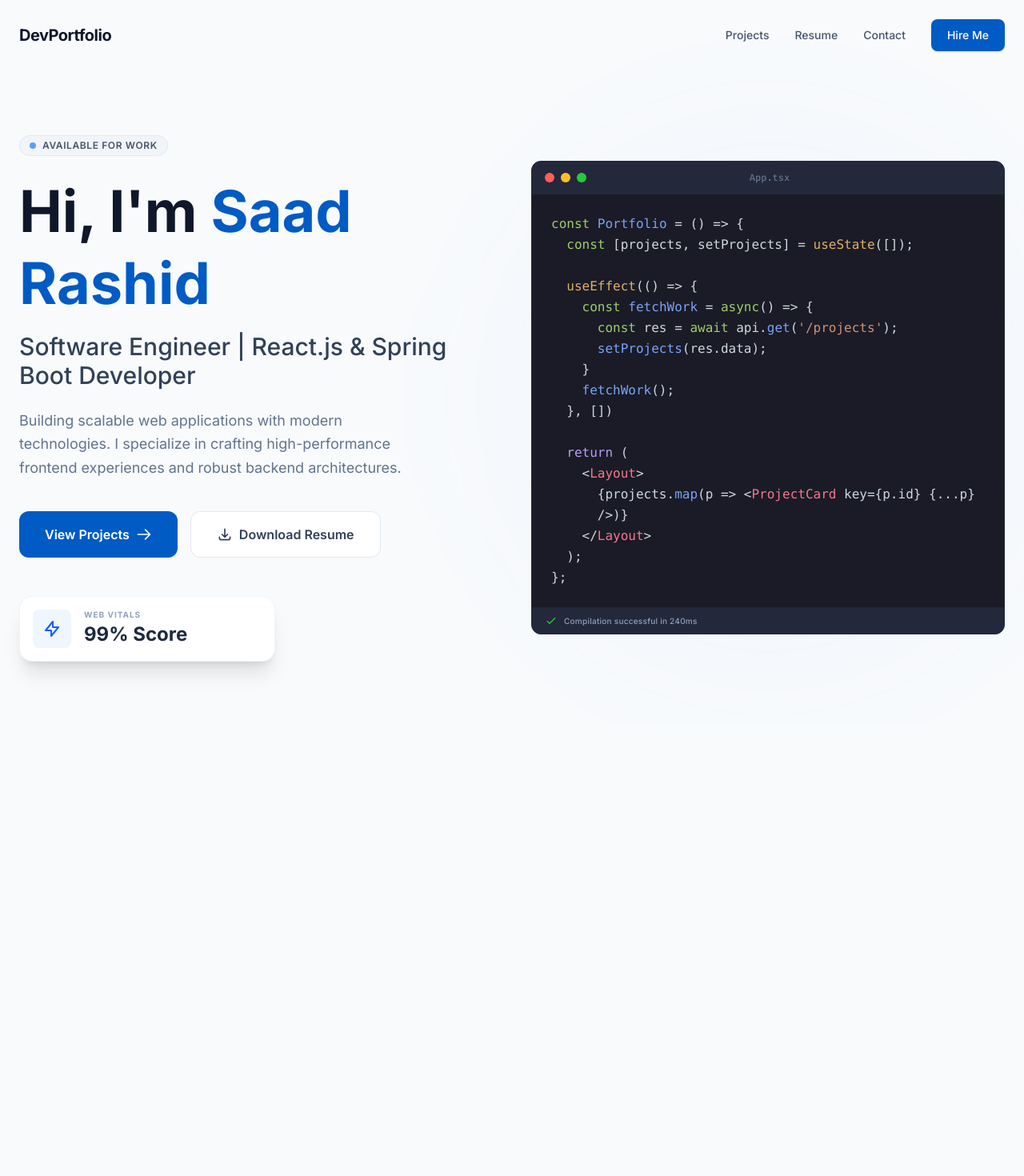
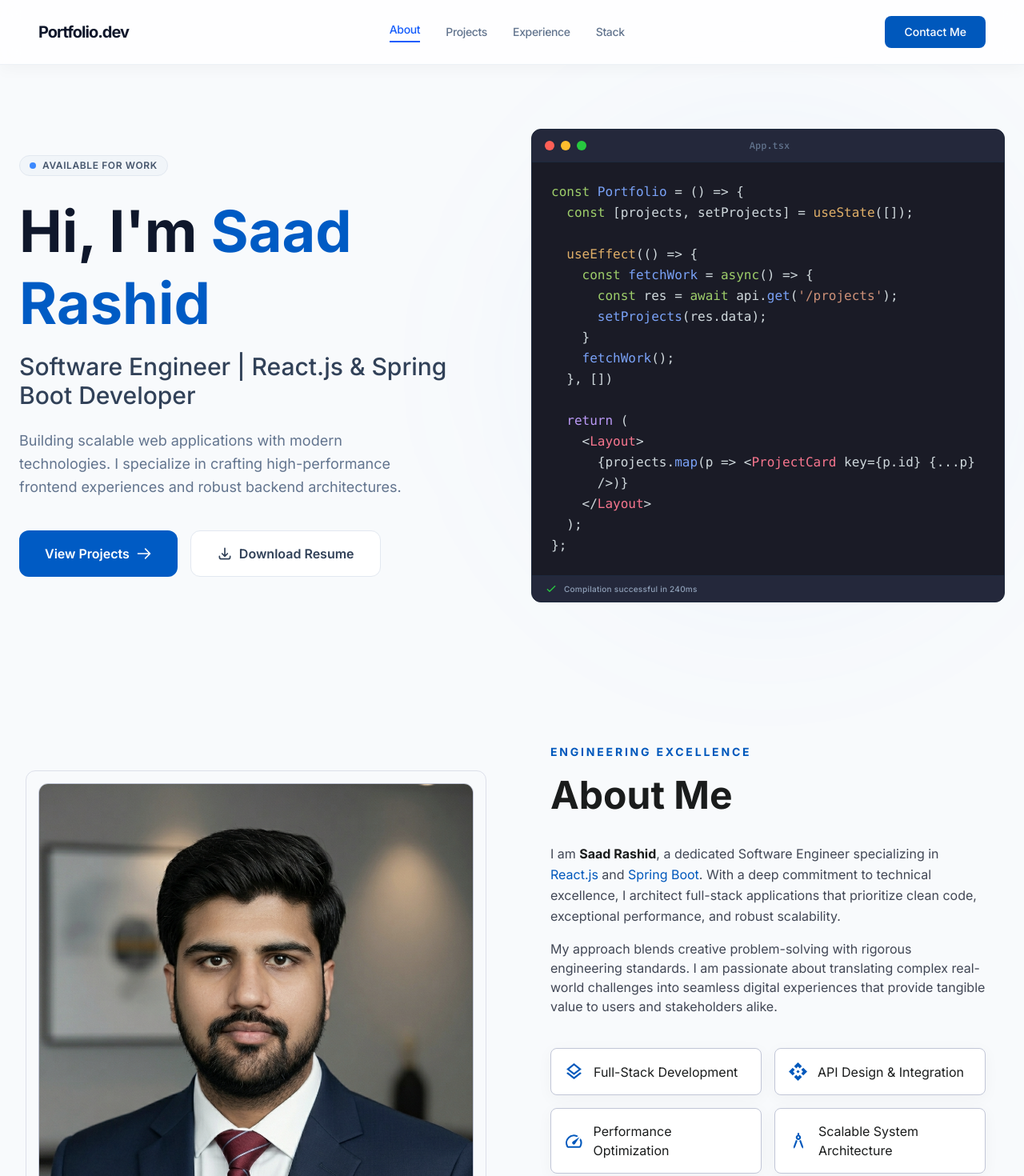
Before and after one commit to saadrashid304/saad-portfolio, a Next.js app: page / in a window 1280 px wide. Shown: the top 1470 px of the page at 80% size. Before the commit the page ends 907 px from the top, so only its background shows below. Built offline with nearby package versions, Linux system fonts and the light colour scheme.

Commit message:
Added AboutMe.tsx

```diff
--- a/next.config.ts
+++ b/next.config.ts
@@ -3,6 +3,11 @@ import type { NextConfig } from "next";
 const nextConfig: NextConfig = {
   /* config options here */
   reactCompiler: true,
+  images: {
+    remotePatterns: [
+      new URL("https://lh3.googleusercontent.com/aida-public/**"),
+    ],
+  },
 };
 
 export default nextConfig;
--- a/src/app/globals.css
+++ b/src/app/globals.css
@@ -1,4 +1,90 @@
 @import "tailwindcss";
+
+@theme {
+  /* Colors */
+  --color-secondary-fixed: #e5e2e1;
+  --color-tertiary-fixed: #ffdbcc;
+  --color-outline-variant: #c1c6d7;
+  --color-inverse-on-surface: #f0f1f1;
+  --color-on-tertiary-fixed-variant: #7c2e00;
+  --color-on-primary-fixed-variant: #004493;
+  --color-surface-dim: #dadada;
+  --color-on-tertiary: #ffffff;
+  --color-on-tertiary-container: #fffbff;
+  --color-on-primary-container: #fefcff;
+  --color-on-tertiary-fixed: #351000;
+  --color-on-surface-variant: #414755;
+  --color-outline: #717786;
+  --color-primary-fixed: #d8e2ff;
+  --color-surface-container: #eeeeee;
+  --color-primary-fixed-dim: #adc6ff;
+  --color-on-secondary-fixed-variant: #474746;
+  --color-on-secondary-container: #636262;
+  --color-primary-container: #0070eb;
+  --color-on-primary: #ffffff;
+  --color-inverse-surface: #2f3131;
+  --color-on-primary-fixed: #001a41;
+  --color-tertiary: #9e3d00;
+  --color-secondary: #5f5e5e;
+  --color-surface: #f9f9f9;
+  --color-surface-variant: #e2e2e2;
+  --color-surface-container-highest: #e2e2e2;
+  --color-surface-bright: #f9f9f9;
+  --color-background: #f9f9f9;
+  --color-tertiary-fixed-dim: #ffb595;
+  --color-surface-tint: #005bc1;
+  --color-on-background: #1a1c1c;
+  --color-on-secondary-fixed: #1c1b1b;
+  --color-on-error-container: #93000a;
+  --color-tertiary-container: #c64f00;
+  --color-on-secondary: #ffffff;
+  --color-on-error: #ffffff;
+  --color-surface-container-lowest: #ffffff;
+  --color-error-container: #ffdad6;
+  --color-surface-container-high: #e8e8e8;
+  --color-inverse-primary: #adc6ff;
+  --color-primary: #0058bc;
+  --color-on-surface: #1a1c1c;
+  --color-surface-container-low: #f3f3f3;
+  --color-secondary-fixed-dim: #c8c6c5;
+  --color-error: #ba1a1a;
+  --color-secondary-container: #e2dfde;
+
+  /* Border Radius */
+  --radius: 0.25rem;
+  --radius-lg: 0.5rem;
+  --radius-xl: 0.75rem;
+  --radius-full: 9999px;
+
+  /* Spacing */
+  --spacing-container-max: 1200px;
+  --spacing-md: 16px;
+  --spacing-unit: 4px;
+  --spacing-lg: 24px;
+  --spacing-xxl: 96px;
+  --spacing-xs: 4px;
+  --spacing-gutter: 24px;
+  --spacing-sm: 8px;
+  --spacing-xl: 48px;
+
+  /* Fonts */
+  --font-h1: Inter, sans-serif;
+  --font-h2: Inter, sans-serif;
+  --font-h3: Inter, sans-serif;
+  --font-body-md: Inter, sans-serif;
+  --font-body-lg: Inter, sans-serif;
+  --font-label-sm: Inter, sans-serif;
+  --font-code: monospace;
+
+  /* Font Sizes */
+  --text-h1: 48px;
+  --text-h2: 32px;
+  --text-h3: 24px;
+  --text-body-md: 16px;
+  --text-body-lg: 18px;
+  --text-code: 14px;
+  --text-label-sm: 14px;
+}
 
 body {
   font-family: "Inter", sans-serif;
--- a/src/app/page.tsx
+++ b/src/app/page.tsx
@@ -1,9 +1,11 @@
 import HeroSection from "@/components/HeroSection";
+import AboutMe from "@/components/AboutMe";
 
 export default function Home() {
   return (
     <main>
       <HeroSection />
+      <AboutMe />
     </main>
   );
 }
--- /dev/null
+++ b/src/components/AboutMe.tsx
@@ -0,0 +1,105 @@
+import Image from "next/image";
+import {
+  MdOutlineLayers,
+  MdOutlineApi,
+  MdOutlineSpeed,
+  MdOutlineArchitecture,
+  MdOutlineDownload,
+} from "react-icons/md";
+
+import ProfilePicture from "@/assets/Profile_Image.png";
+
+export default function AboutMe() {
+  return (
+    // <!-- About Me Section -->
+    <section className="max-w-7xl mx-auto px-6 md:px-12 py-xxl flex flex-col md:flex-row items-center gap-xl md:gap-xxl">
+      {/* <!-- Left Side: Profile Image --> */}
+      <div className="w-full md:w-1/2 flex justify-center md:justify-start">
+        <div className="relative group w-full">
+          {/* <!-- Subtle border frame aesthetic from SCREEN_6 --> */}
+          <div className="absolute -inset-4 border border-outline-variant rounded-xl opacity-50 group-hover:border-primary transition-colors duration-500"></div>
+          <div className="relative w-full aspect-square overflow-hidden rounded-xl bg-surface-container-low shadow-soft border border-outline-variant">
+            <Image
+              priority
+              alt="Alex Rivera Profile"
+              className="w-full h-full object-cover grayscale-20 group-hover:grayscale-0 transition-all duration-700"
+              data-alt="A professional, high-end portrait of a software engineer named Saad Rashid. He has a confident and approachable expression, set against a clean, minimalist studio background with soft, diffused lighting. The image captures him from the shoulders up, highlighting a modern tech-professional aesthetic. The color palette is dominated by neutral tones and soft whites to match the light-mode UI design, reflecting technical precision and maturity."
+              src={ProfilePicture}
+            />
+          </div>
+          {/* <!-- Status Indicator --> */}
+          <div className="absolute bottom-4 right-4 bg-white px-4 py-2 rounded-full border border-outline-variant flex items-center gap-2 shadow-sm">
+            <span className="relative flex h-2 w-2">
+              <span className="animate-ping absolute inline-flex h-full w-full rounded-full bg-primary opacity-75"></span>
+              <span className="relative inline-flex rounded-full h-2 w-2 bg-primary"></span>
+            </span>
+            <span className="text-xs font-semibold tracking-wider uppercase text-on-surface">
+              Available for projects
+            </span>
+          </div>
+        </div>
+      </div>
+      {/* <!-- Right Side: Content --> */}
+      <div className="w-full md:w-1/2 flex flex-col gap-lg">
+        <div className="flex flex-col gap-sm">
+          <span className="text-primary font-bold text-label-sm uppercase tracking-[0.2em]">
+            Engineering Excellence
+          </span>
+          <h1 className="font-h1 text-h1 font-bold text-on-surface">
+            About Me
+          </h1>
+        </div>
+        <div className="space-y-md">
+          <p className="font-body-lg text-on-surface-variant leading-relaxed">
+            I am <span className="font-bold text-on-surface">Saad Rashid</span>,
+            a dedicated Software Engineer specializing in{" "}
+            <span className="text-primary">React.js</span> and{" "}
+            <span className="text-primary">Spring Boot</span>. With a deep
+            commitment to technical excellence, I architect full-stack
+            applications that prioritize clean code, exceptional performance,
+            and robust scalability.
+          </p>
+          <p className="font-body-md text-on-surface-variant">
+            My approach blends creative problem-solving with rigorous
+            engineering standards. I am passionate about translating complex
+            real-world challenges into seamless digital experiences that provide
+            tangible value to users and stakeholders alike.
+          </p>
+        </div>
+        {/* <!-- Highlights Grid --> */}
+        <div className="grid grid-cols-1 sm:grid-cols-2 gap-md pt-md">
+          <div className="flex items-center gap-3 p-md bg-white border border-outline-variant rounded-lg hover:border-primary transition-colors duration-300 shadow-[0px_4px_20px_rgba(0,0,0,0.04)]">
+            <MdOutlineLayers className="text-primary" size={25} />
+            <span className="font-h3 text-body-md text-on-surface">
+              Full-Stack Development
+            </span>
+          </div>
+          <div className="flex items-center gap-3 p-md bg-white border border-outline-variant rounded-lg hover:border-primary transition-colors duration-300 shadow-[0px_4px_20px_rgba(0,0,0,0.04)]">
+            <MdOutlineApi className="text-primary" size={25} />
+            <span className="font-h3 text-body-md text-on-surface">
+              API Design &amp; Integration
+            </span>
+          </div>
+          <div className="flex items-center gap-3 p-md bg-white border border-outline-variant rounded-lg hover:border-primary transition-colors duration-300 shadow-[0px_4px_20px_rgba(0,0,0,0.04)]">
+            <MdOutlineSpeed className="text-primary" size={25} />
+            <span className="font-h3 text-body-md text-on-surface">
+              Performance Optimization
+            </span>
+          </div>
+          <div className="flex items-center gap-3 p-md bg-white border border-outline-variant rounded-lg hover:border-primary transition-colors duration-300 shadow-[0px_4px_20px_rgba(0,0,0,0.04)]">
+            <MdOutlineArchitecture className="text-primary" size={30} />
+            <span className="font-h3 text-body-md text-on-surface">
+              Scalable System Architecture
+            </span>
+          </div>
+        </div>
+        <div className="pt-lg">
+          <button className="bg-primary text-on-primary cursor-pointer px-8 py-4 rounded-lg font-bold text-label-sm uppercase tracking-widest flex items-center gap-2 hover:opacity-90 active:scale-95 transition-all shadow-lg shadow-primary/20">
+            <MdOutlineDownload size={25} />
+            Download Resume
+          </button>
+        </div>
+      </div>
+    </section>
+  );
+}
--- a/src/components/HeroSection.tsx
+++ b/src/components/HeroSection.tsx
@@ -37,13 +37,13 @@ export default function HeroSection() {
           <h2 className="text-2xl lg:text-3xl font-medium text-slate-700 mb-6">
             Software Engineer | React.js &amp; Spring Boot Developer
           </h2>
-          <p className="text-lg text-slate-500 max-w-lg leading-relaxed mb-10">
+          <p className="text-lg text-slate-500 max-w-120 leading-relaxed mb-10">
             Building scalable web applications with modern technologies. I
             specialize in crafting high-performance frontend experiences and
             robust backend architectures.
           </p>
           <div className="flex flex-col sm:flex-row gap-4">
-            <button className="bg-[#005bc4] text-white px-8 py-4 rounded-xl font-semibold flex items-center justify-center space-x-2 hover:bg-blue-700 transition-all group">
+            <button className="bg-[#005bc4] text-white px-8 py-4 rounded-xl font-semibold flex items-center justify-center space-x-2 hover:bg-blue-700 transition-all group cursor-pointer">
               <span>View Projects</span>
               <svg
                 className="h-5 w-5 transform group-hover:translate-x-1 transition-transform"
@@ -54,13 +54,13 @@ export default function HeroSection() {
               >
                 <path
                   d="M14 5l7 7m0 0l-7 7m7-7H3"
-                  stroke-linecap="round"
-                  stroke-linejoin="round"
-                  stroke-width="2"
+                  strokeLinecap="round"
+                  strokeLinejoin="round"
+                  strokeWidth="2"
                 ></path>
               </svg>
             </button>
-            <button className="bg-white text-slate-700 border border-slate-200 px-8 py-4 rounded-xl font-semibold flex items-center justify-center space-x-2 hover:bg-slate-50 transition-all">
+            <button className="bg-white text-slate-700 border border-slate-200 px-8 py-4 rounded-xl font-semibold flex items-center justify-center space-x-2 hover:bg-slate-50 transition-all cursor-pointer">
               <svg
                 className="h-5 w-5"
                 fill="none"
@@ -70,16 +70,16 @@ export default function HeroSection() {
               >
                 <path
                   d="M4 16v1a3 3 0 003 3h10a3 3 0 003-3v-1m-4-4l-4 4m0 0l-4-4m4 4V4"
-                  stroke-linecap="round"
-                  stroke-linejoin="round"
-                  stroke-width="2"
+                  strokeLinecap="round"
+                  strokeLinejoin="round"
+                  strokeWidth="2"
                 ></path>
               </svg>
               <span>Download Resume</span>
             </button>
           </div>
           {/* <!-- Web Vitals Floating Card --> */}
-          <div className="mt-12 flex items-center space-x-4 bg-white p-4 rounded-2xl border border-slate-100 shadow-xl max-w-xs relative overflow-hidden">
+          {/* <div className="mt-12 flex items-center space-x-4 bg-white p-4 rounded-2xl border border-slate-100 shadow-xl max-w-xs relative overflow-hidden">
             <div className="bg-blue-50 p-3 rounded-lg text-blue-600">
               <svg
                 className="h-6 w-6"
@@ -90,9 +90,9 @@ export default function HeroSection() {
               >
                 <path
                   d="M13 10V3L4 14h7v7l9-11h-7z"
-                  stroke-linecap="round"
-                  stroke-linejoin="round"
-                  stroke-width="2"
+                  strokeLinecap="round"
+                  strokeLinejoin="round"
+                  strokeWidth="2"
                 ></path>
               </svg>
             </div>
@@ -102,7 +102,7 @@ export default function HeroSection() {
               </div>
               <div className="text-2xl font-bold text-slate-800">99% Score</div>
             </div>
-          </div>
+          </div> */}
         </div>
         {/* <!-- Right Code Column --> */}
         <div className="relative" data-purpose="hero-code-visual">
@@ -176,9 +176,9 @@ export default function HeroSection() {
                 >
                   <path
                     d="M5 13l4 4L19 7"
-                    stroke-linecap="round"
-                    stroke-linejoin="round"
-                    stroke-width="2"
+                    strokeLinecap="round"
+                    strokeLinejoin="round"
+                    strokeWidth="2"
                   ></path>
                 </svg>
               </span>
--- a/src/components/NavigationBar.tsx
+++ b/src/components/NavigationBar.tsx
@@ -1,27 +1,41 @@
 export default function NavigationBar() {
   return (
-    // <!-- BEGIN: Navigation -->
-    <nav className="w-full max-w-7xl mx-auto px-6 py-6 flex justify-between items-center z-10">
-      <div className="text-xl font-bold tracking-tight text-slate-900">
-        DevPortfolio
+    // <!-- TopNavBar -->
+    <header className="bg-white/80 backdrop-blur-md border-b border-slate-200/60 shadow-[0px_4px_20px_rgba(0,0,0,0.04)] docked full-width top-0 sticky z-50">
+      <nav className="flex items-center justify-between max-w-7xl mx-auto px-6 md:px-12 h-20">
+        <div className="text-xl font-bold tracking-tighter text-slate-900">
+          Portfolio.dev
         </div>
-      <div className="hidden md:flex items-center space-x-8 text-sm font-medium text-slate-600">
-        <a className="hover:text-blue-600 transition-colors" href="#">
+        <div className="hidden md:flex items-center gap-8">
+          <a
+            className="text-blue-600 border-b-2 border-blue-600 pb-1 font-['Inter'] text-sm font-medium tracking-tight"
+            href="#"
+          >
+            About
+          </a>
+          <a
+            className="text-slate-500 hover:text-blue-600 transition-colors font-['Inter'] text-sm font-medium tracking-tight"
+            href="#"
+          >
             Projects
           </a>
-        <a className="hover:text-blue-600 transition-colors" href="#">
-          Resume
-        </a>
-        <a className="hover:text-blue-600 transition-colors" href="#">
-          Contact
+          <a
+            className="text-slate-500 hover:text-blue-600 transition-colors font-['Inter'] text-sm font-medium tracking-tight"
+            href="#"
+          >
+            Experience
           </a>
           <a
-          className="bg-[#005bc4] text-white px-5 py-2.5 rounded-lg hover:bg-blue-700 transition-all shadow-sm"
+            className="text-slate-500 hover:text-blue-600 transition-colors font-['Inter'] text-sm font-medium tracking-tight"
             href="#"
           >
-          Hire Me
+            Stack
           </a>
         </div>
+        <button className="bg-primary text-on-primary px-6 py-2.5 rounded-lg font-medium text-sm hover:opacity-90 active:scale-95 duration-200 transition-all">
+          Contact Me
+        </button>
       </nav>
+    </header>
   );
 }
```
Also changed, not shown: src/assets/Profile_Image.png (added). Lines whose indentation alone changed are shown as unchanged.
